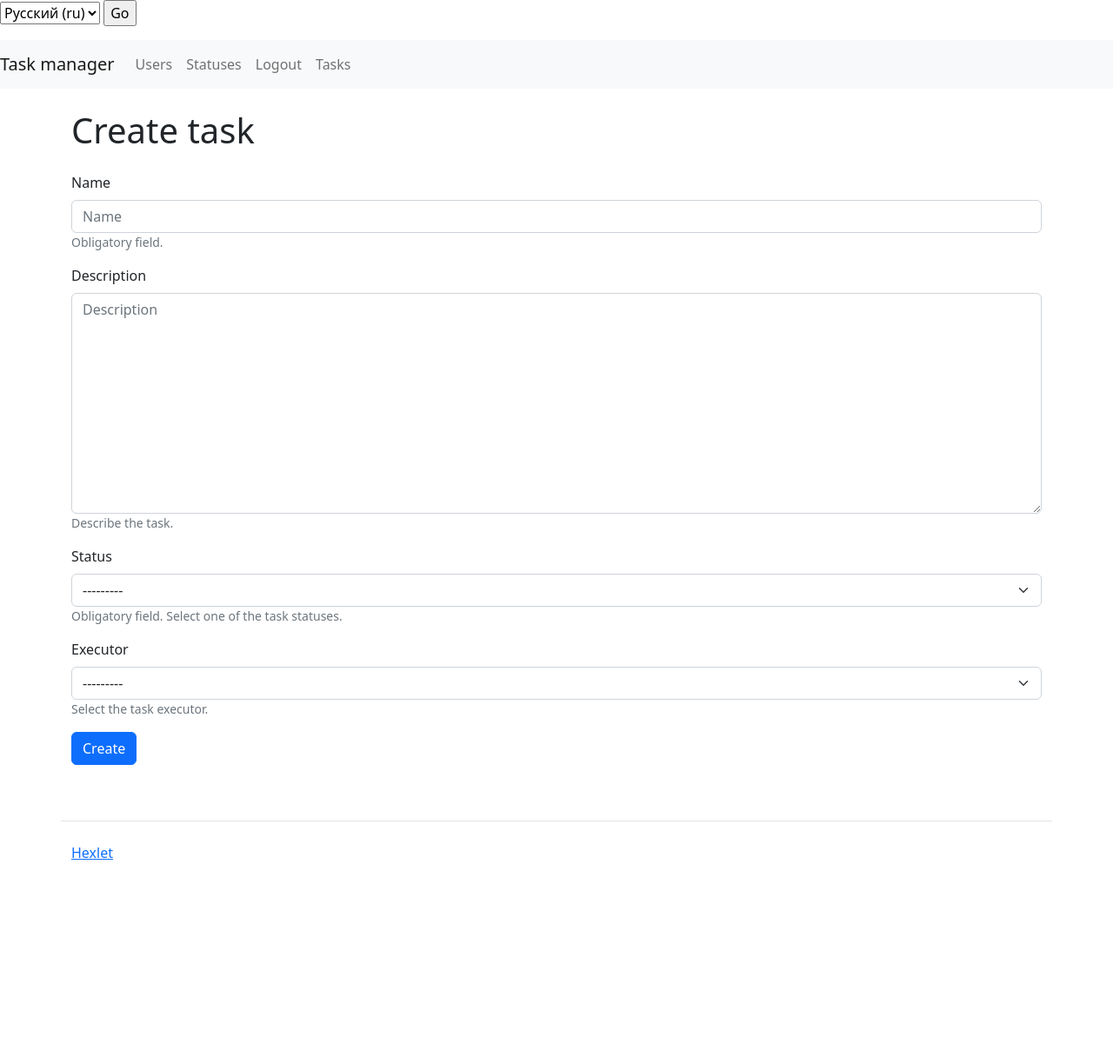
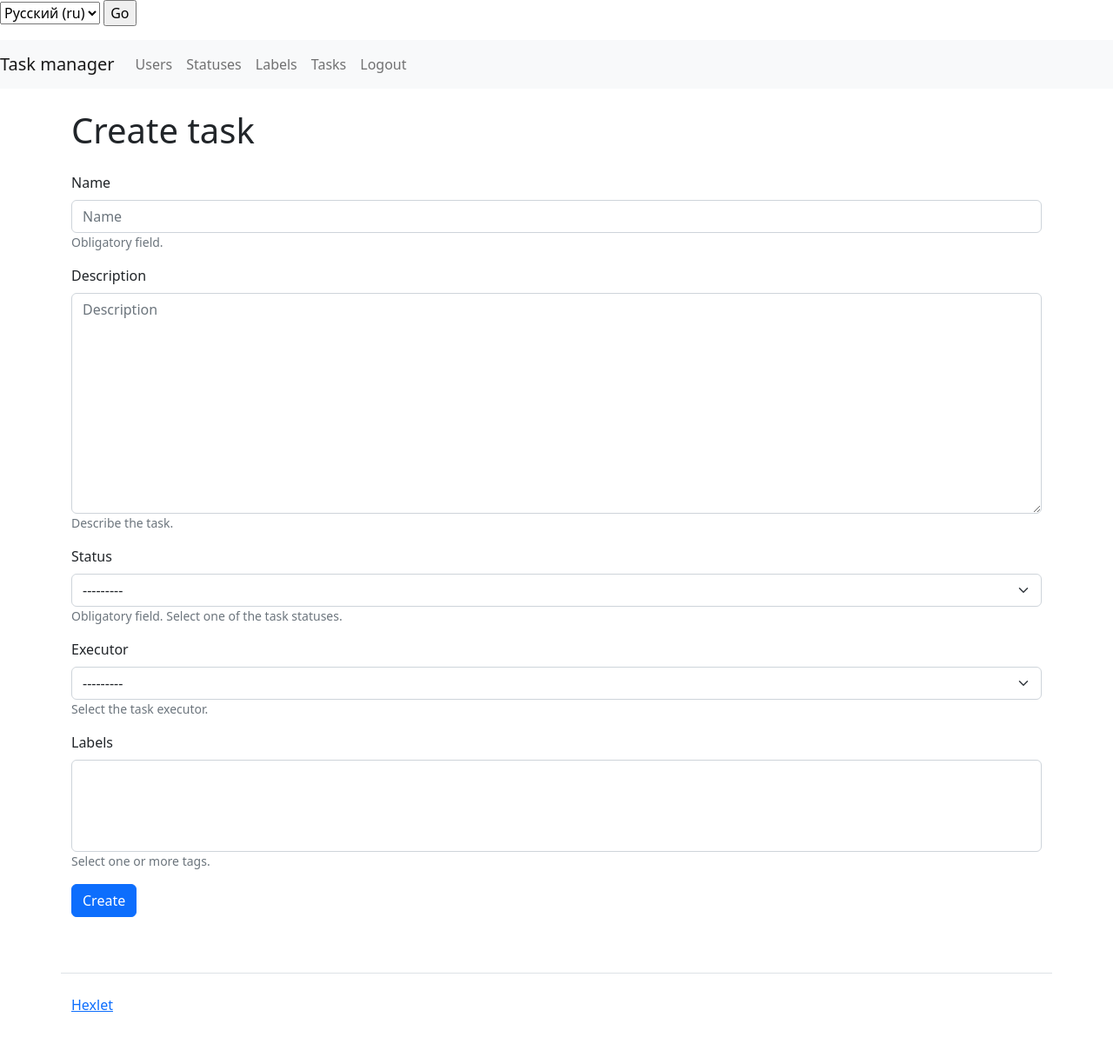
Before and after one commit to BezrezenTLNH/Task_Manager, a Django app: page /tasks/create/ in a window 1280 px wide. Shown: the whole page at 87% size. Before the commit the page ends 989 px from the top, so only its background shows below. Run offline with Django 4.2, Linux system fonts and the light colour scheme; the visitor is signed in with stand-in values (Sample User, id 1); data comes from the database, SQL or seed files in the repository; data that the repository does not hold is empty; parts of the project's set-up code (start-up, migrations or seed data) failed here and were passed over; some libraries are stand-ins or nearby versions.

Commit message:
add and complete label app

```diff
--- a/task_manager/mixins.py
+++ b/task_manager/mixins.py
@@ -1,6 +1,9 @@
 from django.contrib.auth.mixins import LoginRequiredMixin
 from django.contrib import messages
+from django.shortcuts import redirect
 from django.utils.translation import gettext_lazy as _
+
+from task_manager.tasks.models import TaskModel
 
 
 class CustomLoginRequiredMixin(LoginRequiredMixin):
@@ -15,3 +18,27 @@ class CustomLoginRequiredMixin(LoginRequiredMixin):
             return self.handle_no_permission()
 
         return super().dispatch(request, *args, **kwargs)
+
+
+class CheckDependencyMixin:
+
+    msg_success = None
+    msg_error = None
+    url_redirect = None
+
+    def form_valid(self, form):
+        find_obj = None
+        obj = self.object
+        if self.url_redirect == 'statuses':
+            find_obj = TaskModel.objects.filter(status_id=obj.id)
+        elif self.url_redirect == 'labels':
+            find_obj = TaskModel.objects.filter(labels=obj.id)
+
+        if find_obj:
+            messages.warning(
+                self.request, _(self.msg_error)
+            )
+            return redirect(self.url_redirect)
+
+        messages.success(self.request, _(self.msg_success))
+        return super().form_valid(form)
--- a/task_manager/tasks/filters.py
+++ b/task_manager/tasks/filters.py
@@ -4,6 +4,7 @@ from django import forms
 
 from .models import TaskModel
 from task_manager.statuses.models import StatusModel
+from task_manager.labels.models import LabelModel
 from task_manager.users.models import Person
 
 
@@ -16,7 +17,10 @@ class TaskFilter(django_filters.FilterSet):
         label=_('Executor'),
         queryset=Person.objects.all()
     )
-
+    labels = django_filters.ModelChoiceFilter(
+        label=_('Label'),
+        queryset=LabelModel.objects.all()
+    )
     author = django_filters.BooleanFilter(
         label=_('Only my tasks'),
         method='filter_author',
--- a/task_manager/tasks/forms.py
+++ b/task_manager/tasks/forms.py
@@ -12,4 +12,5 @@ class TaskModelForm(forms.ModelForm):
             'description',
             'status',
             'executor',
+            'labels'
         ]
--- a/task_manager/tasks/models.py
+++ b/task_manager/tasks/models.py
@@ -4,6 +4,7 @@ from django.utils import timezone
 from django.utils.translation import gettext_lazy as _
 
 from task_manager.statuses.models import StatusModel
+from task_manager.labels.models import LabelModel
 from task_manager.users.models import Person
 
 
@@ -45,6 +46,12 @@ class TaskModel(models.Model):
         verbose_name=_('Author'),
         related_name='author'
     )
+    labels = models.ManyToManyField(
+        LabelModel,
+        blank=True,
+        verbose_name=_('Labels'),
+        help_text=_('Select one or more tags.')
+    )
     created_at = models.DateTimeField(default=timezone.now)
 
     def get_absolute_url(self):
--- a/task_manager/templates/header.html
+++ b/task_manager/templates/header.html
@@ -8,7 +8,9 @@
         {% get_available_languages as LANGUAGES %}
         {% get_language_info_list for LANGUAGES as languages %}
         {% for language in languages %}
-            <option value="{{ language.code }}"{% if language.code == LANGUAGE_CODE %} selected{% endif %}>
+            <option value="{{ language.code }}"
+                    {% if language.code == LANGUAGE_CODE %} selected
+                    {% endif %}>
                 {{ language.name_local }} ({{ language.code }})
             </option>
         {% endfor %}
@@ -41,20 +43,23 @@
                      <a class="nav-link" href="{% url 'statuses' %}">{% translate 'Statuses' %}</a>
                  </li>
                  <li class="nav-item">
-                     <a href="{% url 'logout' %}" class="nav-link">{% translate "Logout" %}</a>
+                     <a class="nav-link" href="{% url 'labels' %}">{% translate 'Labels' %}</a>
                  </li>
                  <li class="nav-item">
                      <a class="nav-link" href="{% url 'tasks' %}">{% translate 'Tasks' %}</a>
+                 </li>
+                 <li class="nav-item">
+                     <a href="{% url 'logout' %}" class="nav-link">{% translate 'Logout' %}</a>
                  </li>
                  {% endif %}
              </ul>
                  {% if not user.is_authenticated %}
              <ul class="navbar-nav mr-auto">
                  <li class="nav-item">
-                     <a href="{% url 'login' %}" class="nav-link">{% translate "Login" %}</a>
+                     <a href="{% url 'login' %}" class="nav-link">{% translate 'Login' %}</a>
                  </li>
                  <li class="nav-item">
-                     <a href="{% url 'create_user' %}" class="nav-link">{% translate "Registration" %}</a>
+                     <a href="{% url 'create_user' %}" class="nav-link">{% translate 'Registration' %}</a>
                  </li>
                  {% endif %}
              </ul>
--- a/task_manager/urls.py
+++ b/task_manager/urls.py
@@ -18,13 +18,14 @@ from django.conf.urls.i18n import i18n_patterns
 from django.contrib import admin
 from django.urls import path, include
 from task_manager import views
-import task_manager.users.views as view
+
 
 urlpatterns = [
     path('admin/', admin.site.urls),
     path('users/', include('task_manager.users.urls')),
     path('statuses/', include('task_manager.statuses.urls')),
     path('tasks/', include('task_manager.tasks.urls')),
+    path('labels/', include('task_manager.labels.urls')),
 ]
 
 urlpatterns += i18n_patterns(
@@ -33,6 +34,7 @@ urlpatterns += i18n_patterns(
     path('users/', include('task_manager.users.urls')),
     path('statuses/', include('task_manager.statuses.urls')),
     path('tasks/', include('task_manager.tasks.urls')),
+    path('labels/', include('task_manager.labels.urls')),
     path('login/', views.LoginUserFormView.as_view(), name='login'),
     path('logout/', views.LogoutUserView.as_view(), name='logout'),
     prefix_default_language=False
```
Also changed, not shown: task_manager/labels/views.py (+44 -2 lines), task_manager/locale/ru/LC_MESSAGES/django.po, 1 other file.
